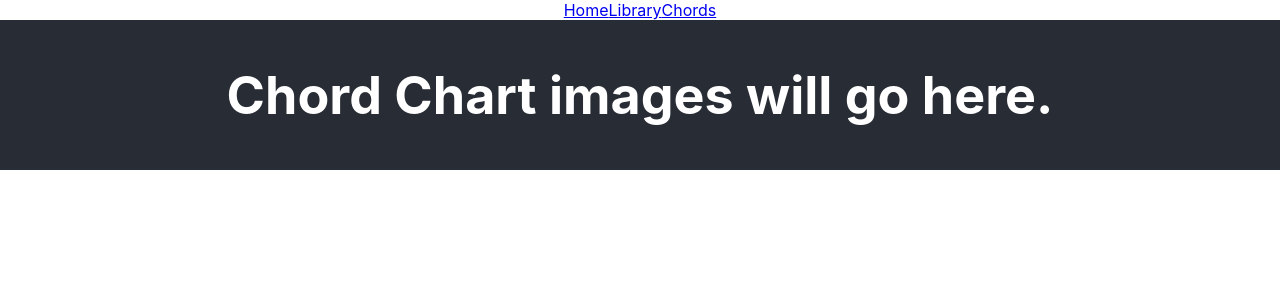
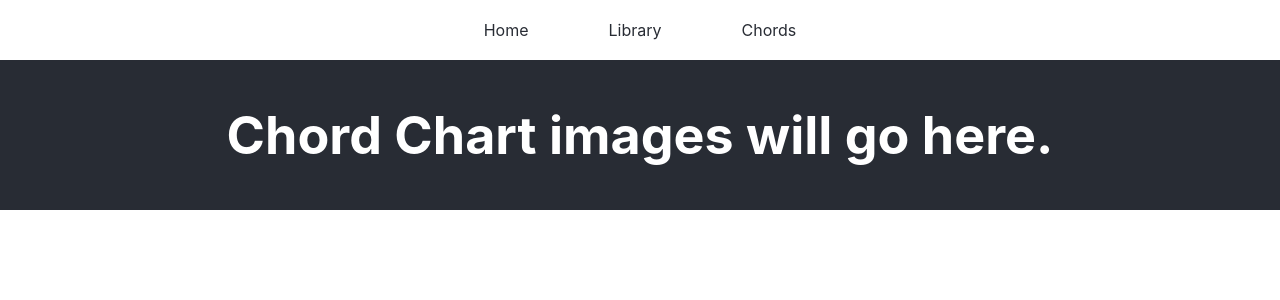
Before and after one commit to allisonkadel/musicality, a React (Create React App) app in the folder musicality-client/: page /chords in a window 1280 px wide. Shown: the top 300 px of the page. Built offline with nearby package versions, Linux system fonts and the light colour scheme.

Commit message:
add styling to navigation bar

```diff
--- /dev/null
+++ b/musicality-client/src/components/NavBar.css
@@ -0,0 +1,24 @@
+.Nav-bar {
+    background:white;
+    height: 60px;
+}
+
+.Nav-link {
+    color: #282c34;
+    display: inline-block;
+    list-style: none;
+    height: 60px; /* should be the same as line-height */
+    line-height: 60px; /* should be the same as height */
+    padding: 0 40px; /* "0" sets top and bottom padding to none */
+}
+
+.Nav-link:hover {
+    background:#282c34;
+    transition: background .5s;
+    color: white;
+  }
+
+a {
+color: #fff;
+text-decoration: none;
+}
--- a/musicality-client/src/components/NavBar.js
+++ b/musicality-client/src/components/NavBar.js
@@ -1,5 +1,6 @@
 import React from 'react';
 import { NavLink, Route } from 'react-router-dom';
+import './NavBar.css'
 
 // Import Presentational Components
 import Home from './Home';
@@ -12,11 +13,13 @@ import SongsContainer from '../containers/SongsContainer';
 const NavBar = () => {
     return(
         <div>
-            <nav>
-                <NavLink to='/'>Home</NavLink>
-                <NavLink to='/library'>Library</NavLink>
-                <NavLink to='/chords'>Chords</NavLink>
-            </nav>
+            <div >
+                <nav className='Nav-bar'>
+                    <NavLink className='Nav-link' to='/'>Home</NavLink>
+                    <NavLink className='Nav-link' to='/library'>Library</NavLink>
+                    <NavLink className='Nav-link' to='/chords'>Chords</NavLink>
+                </nav>
+            </div>
             <div>
                 <Route exact path='/' component={Home}/>
                 <Route path='/library' component={SongsContainer}/>
```
